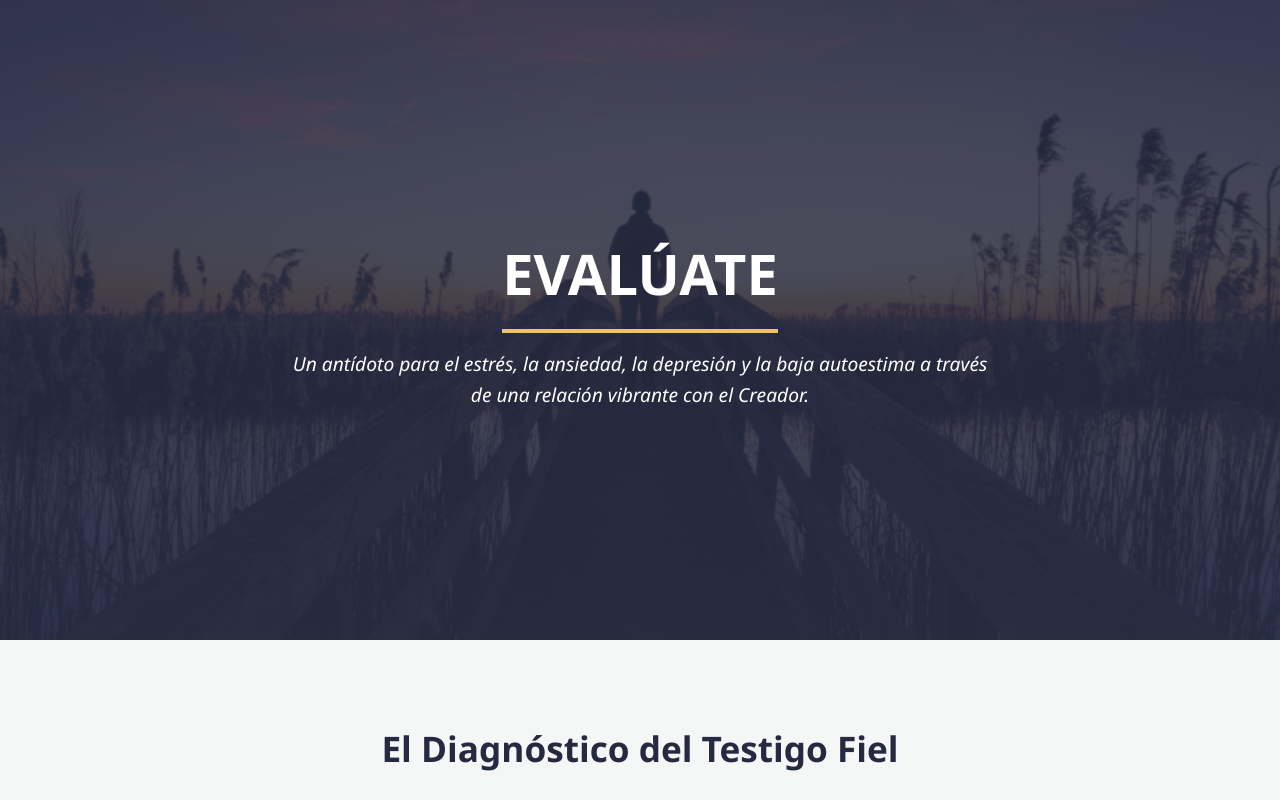
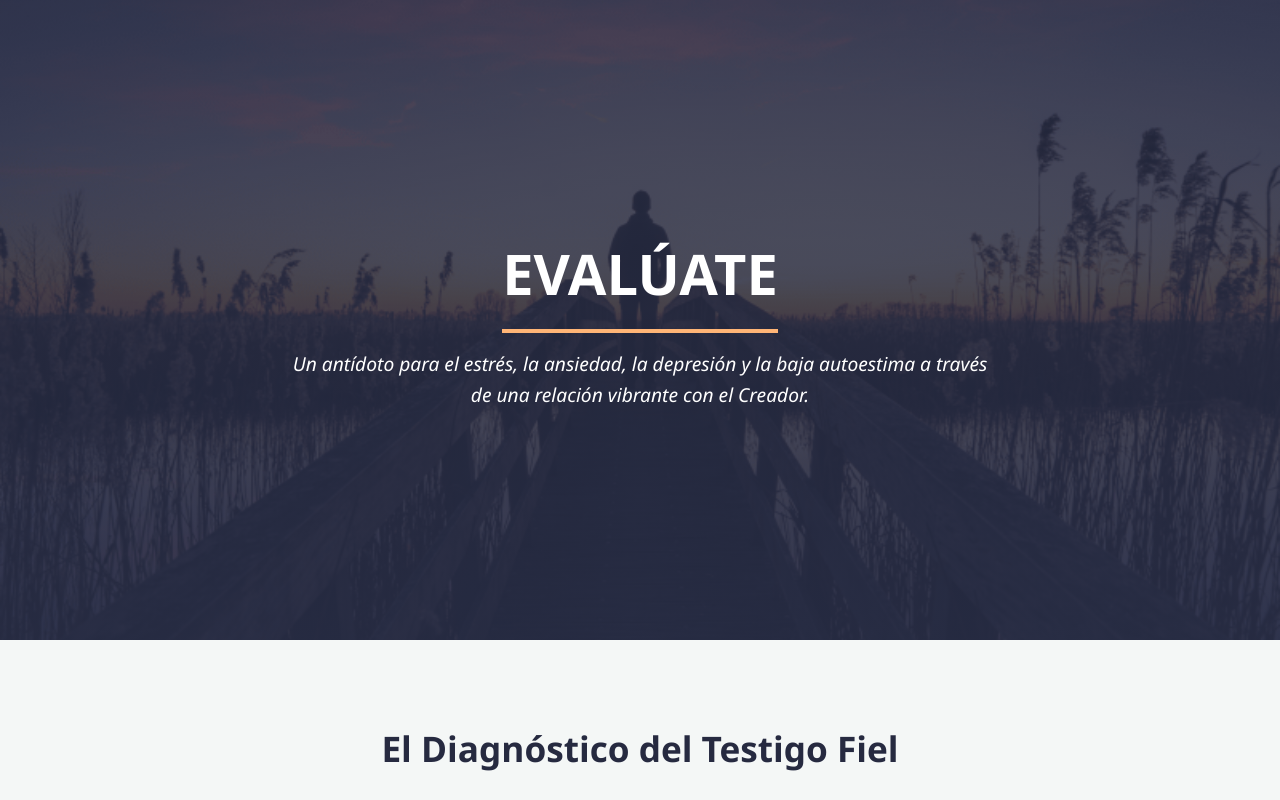
Before and after one commit to escuela-sabatica/evaluate, a Vue app: page / in a window 1280 px wide. Shown: the top 800 px of the page. Built offline with nearby package versions, Linux system fonts and the light colour scheme.

Commit message:
Update main.css

```diff
--- a/src/assets/main.css
+++ b/src/assets/main.css
@@ -1,6 +1,6 @@
 :root {
   --primary-navy: #262a40;
-  --gold-divine: #eec45f;
+  --gold-divine: #FFB576;
   --white-pure: #ffffff;
   --soft-gray: #f4f7f6;
   --text-dark: #2d3436;
```
